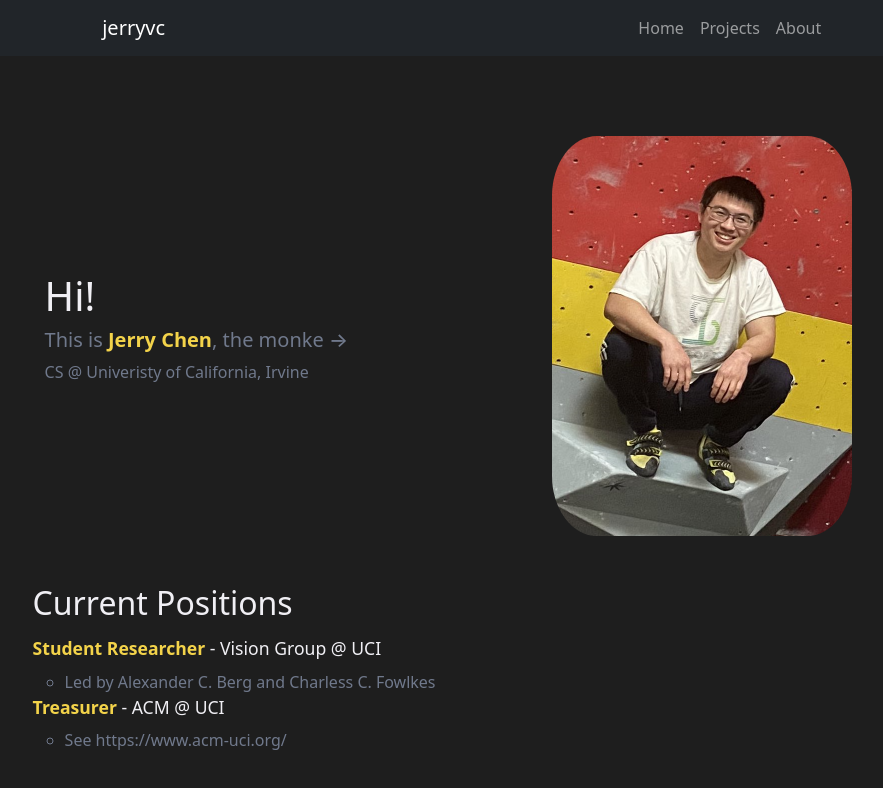
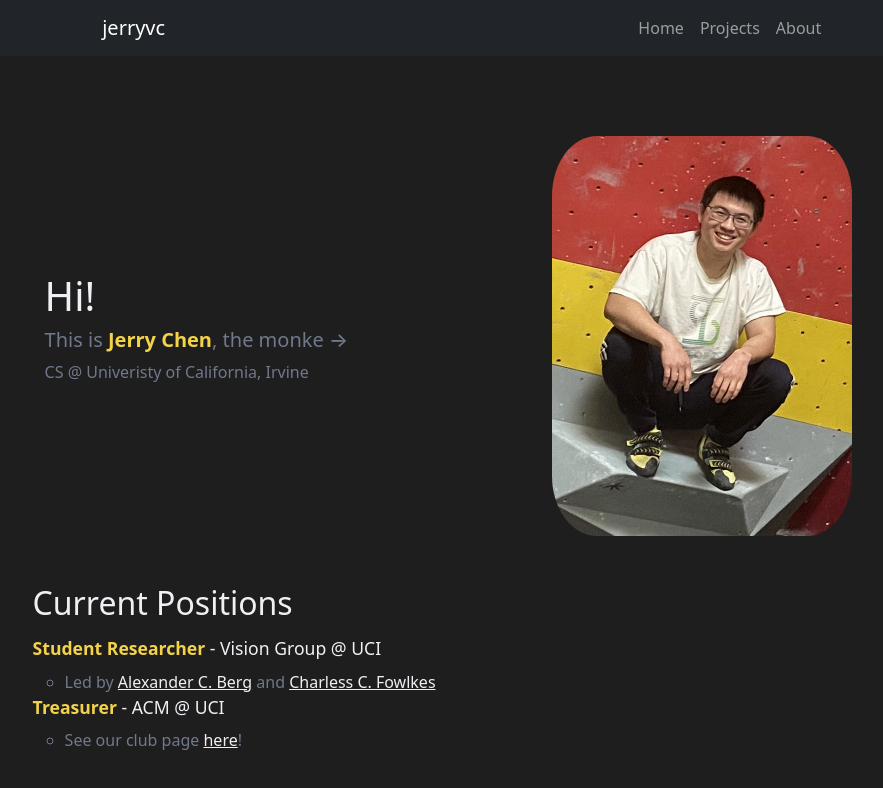
Before and after one commit to jerryvchen/jerryvchen.github.io, a React (Vite) app: page / in a window 1280 px wide. Shown: the top 788 px of the page, without its empty margins (161-1044 px from the left). Built offline with nearby package versions, Linux system fonts and the light colour scheme.

Commit message:
updated home links

```diff
--- a/src/pages/Home.scss
+++ b/src/pages/Home.scss
@@ -40,7 +40,7 @@ $accent-color: #f3d34a;
   text-align: left;
 }
 
-.positions-list>li {
+.positions-list > li {
   margin-bottom: 0.5rem;
   font-size: 1.1rem;
   color: $primary-text-color;
@@ -56,6 +56,10 @@ $accent-color: #f3d34a;
   margin-bottom: 0.5rem;
 }
 
+.positions-list a {
+  color: $primary-text-color;
+}
+
 @media (max-width: 991px) {
 
   .row,
--- a/src/pages/Home.tsx
+++ b/src/pages/Home.tsx
@@ -23,11 +23,11 @@ const Home: React.FC = () => {
                 <ul className="positions-list">
                     <li><b>Student Researcher</b> - Vision Group @ UCI</li>
                     <ul>
-                        <li>Led by Alexander C. Berg and Charless C. Fowlkes</li>
+                        <li>Led by <a href="https://acberg.com/" target="_blank" rel="noopener noreferrer">Alexander C. Berg</a> and <a href="https://ics.uci.edu/~fowlkes/" target="_blank" rel="noopener noreferrer">Charless C. Fowlkes</a></li>
                     </ul>
                     <li><b>Treasurer</b> - ACM @ UCI</li>
                     <ul>
-                        <li>See https://www.acm-uci.org/</li>
+                        <li>See our club page <a href="https://www.acm-uci.org/" target="_blank" rel="noopener noreferrer">here</a>!</li>
                     </ul>
                 </ul>
             </div>
```
